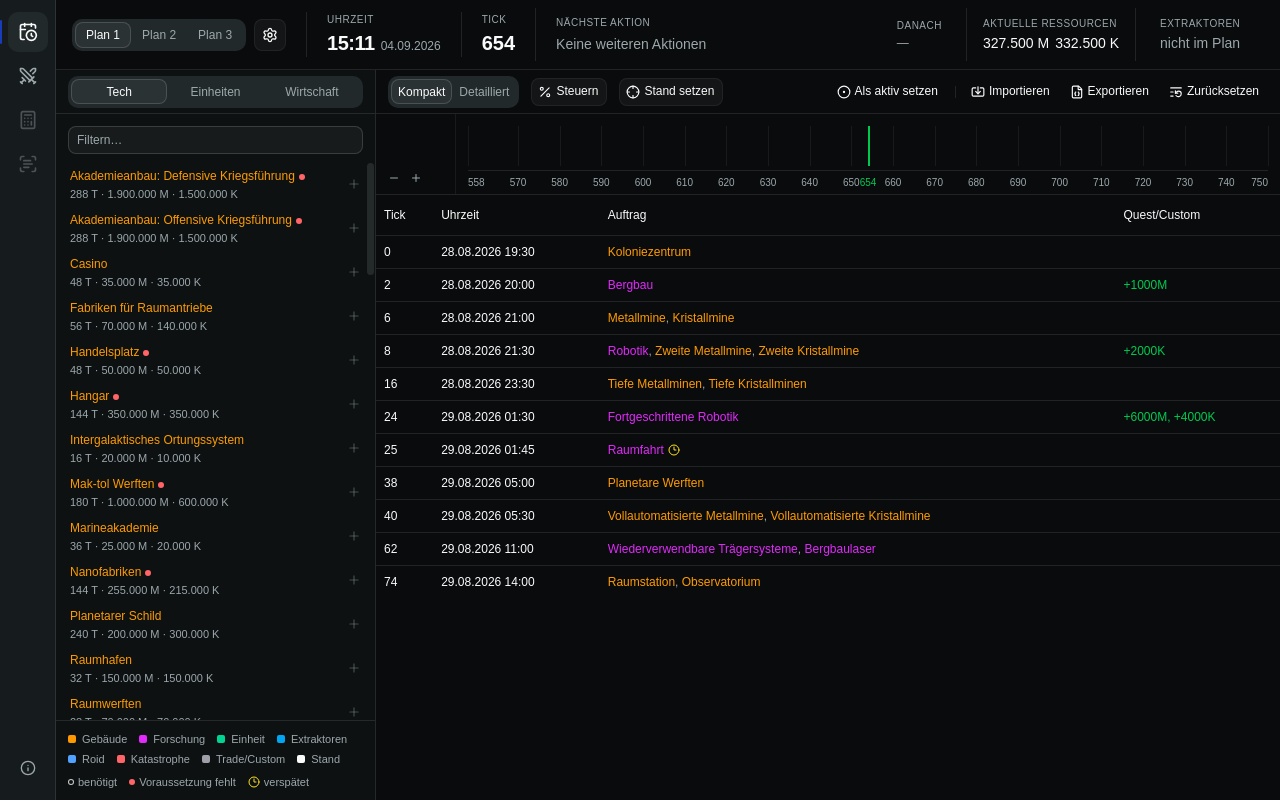
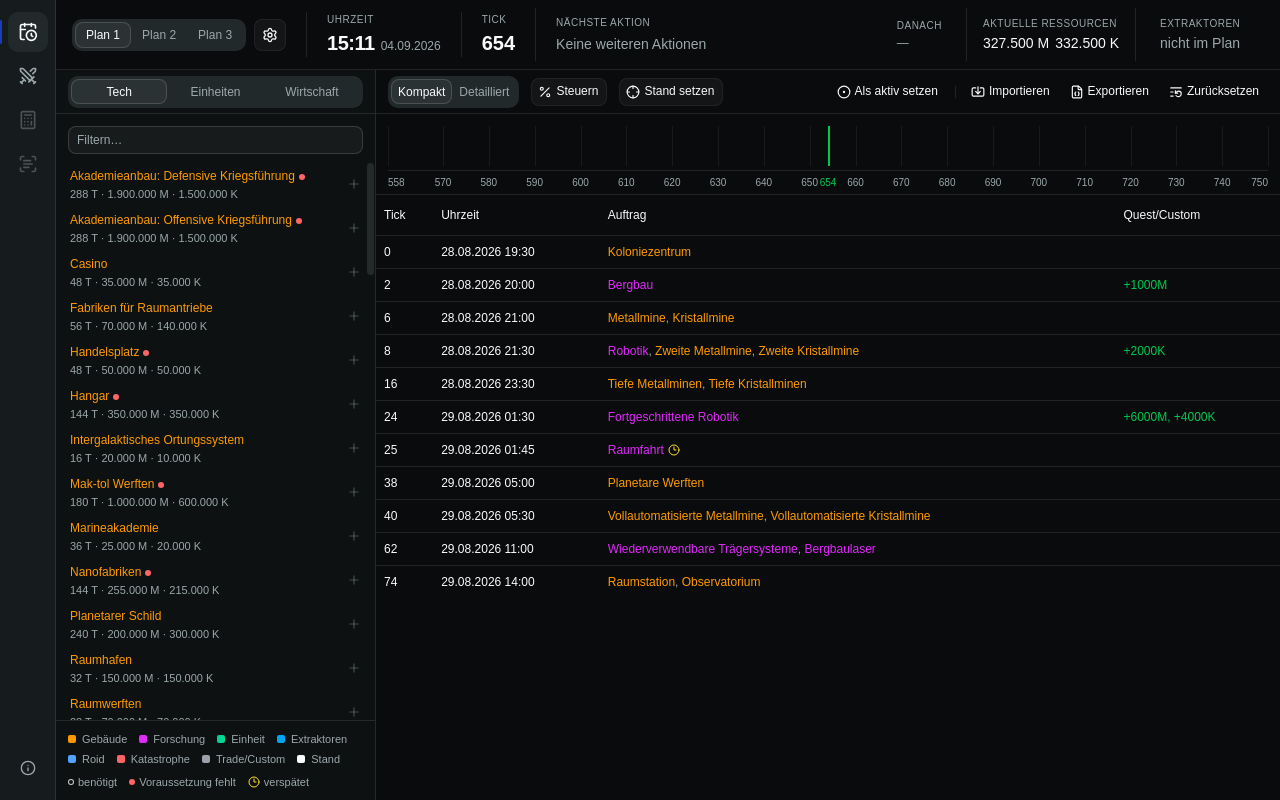
Before and after one commit to k4in/gn_tools, a React (Vite) app: page / in a window 1280 px wide. Built offline with nearby package versions, Linux system fonts and the light colour scheme; a web font is replaced by a local one.

Commit message:
Remove timeline zoom and lane labels, fix viewport at 192 ticks

```diff
--- a/src/components/overview/timeline.tsx
+++ b/src/components/overview/timeline.tsx
@@ -1,5 +1,4 @@
-import { useEffect, useRef, useState } from "react";
-import { Minus, Plus } from "lucide-react";
+import { useEffect, useRef } from "react";
 import {
   Tooltip,
   TooltipContent,
@@ -9,15 +8,8 @@ import { StatusDot } from "@/components/sidebar/status-dot";
 import { type Job, type JobKind, type TickSnapshot } from "@/lib/calculateFastestWayToGoal";
 import { cn } from "@/lib/utils/cn";
 
-/** Zoomstufen: sichtbare Breite der Timeline in Ticks (Viewport). */
-const TIMELINE_ZOOM_LEVELS = [48, 96, 192, 384] as const;
-const DEFAULT_ZOOM_INDEX = 2;
-
-const LANE_LABELS: Record<TimelineLane, string> = {
-  tech: "Tech",
-  fleet: "Flotte",
-  econ: "Wirtschaft",
-};
+/** Sichtbare Breite der Timeline in Ticks (Viewport): 2 Tage bei 15-Minuten-Ticks. */
+const TIMELINE_VIEWPORT_TICKS = 192;
 
 export type TimelineProps = {
   steps: Job[];
@@ -100,10 +92,8 @@ export function Timeline({
   onInspectTick,
 }: TimelineProps) {
   const xScrollRef = useRef<HTMLDivElement>(null);
-  const [zoomIndex, setZoomIndex] = useState(DEFAULT_ZOOM_INDEX);
-  const viewportTicks = TIMELINE_ZOOM_LEVELS[zoomIndex];
   const rangeStart = Math.max(0, historyStartTick);
-  const domainLength = Math.max(maxTick - rangeStart, viewportTicks);
+  const domainLength = Math.max(maxTick - rangeStart, TIMELINE_VIEWPORT_TICKS);
   const domainEnd = rangeStart + domainLength;
 
   useEffect(() => {
@@ -121,9 +111,9 @@ export function Timeline({
       );
     });
     return () => cancelAnimationFrame(id);
-    // Nur beim Öffnen des Tabs / Wechsel des Verlaufsfensters / Zoom.
+    // Nur beim Öffnen des Tabs / Wechsel des Verlaufsfensters.
     // eslint-disable-next-line react-hooks/exhaustive-deps
-  }, [isActive, historyStartTick, viewportTicks]);
+  }, [isActive, historyStartTick]);
   if (!hasPlan) {
     return <p className="p-4 text-sm text-muted-foreground">Kein Plan berechenbar.</p>;
   }
@@ -193,30 +183,25 @@ export function Timeline({
     "tech",
     "fleet",
     "econ",
-  ] as const)
-    .map((lane) => ({ lane, rows: packRows(byLane[lane]) }))
-    .filter(({ rows }) => rows.length > 0);
+  ] as const).map((lane) => packRows(byLane[lane])).filter((rows) => rows.length > 0);
 
   const rowHeight = 32;
   const laneGap = 10;
   const packedRows: { jobs: Job[]; top: number }[] = [];
   const separators: number[] = [];
-  const laneBlocks: { lane: TimelineLane; top: number; height: number }[] = [];
   let cursor = 4;
-  laneRows.forEach(({ lane, rows }, laneIndex) => {
+  laneRows.forEach((rows, laneIndex) => {
     if (laneIndex > 0) {
       separators.push(cursor - 4 + laneGap / 2);
       cursor += laneGap;
     }
-    const laneTop = cursor;
     for (const jobs of rows) {
       packedRows.push({ jobs, top: cursor });
       cursor += rowHeight;
     }
-    laneBlocks.push({ lane, top: laneTop, height: cursor - laneTop - 8 });
   });
   const trackHeight = Math.max(cursor + 4, rowHeight + 8);
-  const step = viewportTicks <= 96 ? 5 : viewportTicks >= 384 ? 20 : 10;
+  const step = 10;
   // Randmarken nicht direkt neben eine Rastermarke setzen, sonst überlappen die Zahlen.
   const minGap = step / 2;
   const markers: number[] = [rangeStart];
@@ -233,47 +218,11 @@ export function Timeline({
   const xPct = (tick: number) => ((tick - rangeStart) / domainLength) * 100;
 
   return (
-    <div className="flex">
-      <div className="relative flex w-20 shrink-0 flex-col border-r border-border/60 pt-3 pb-2">
-        <div className="relative" style={{ height: trackHeight }}>
-          {laneBlocks.map((block) => (
-            <span
-              key={block.lane}
-              className="absolute inset-x-0 flex items-center px-3 text-[10px] font-medium tracking-wider text-muted-foreground uppercase"
-              style={{ top: block.top, height: block.height }}
-            >
-              {LANE_LABELS[block.lane]}
-            </span>
-          ))}
-        </div>
-        <div className="mt-1 flex h-4 items-center gap-0.5 px-2">
-          <button
-            type="button"
-            aria-label="Timeline verkleinern"
-            title="Verkleinern"
-            disabled={zoomIndex === TIMELINE_ZOOM_LEVELS.length - 1}
-            onClick={() => setZoomIndex((i) => Math.min(i + 1, TIMELINE_ZOOM_LEVELS.length - 1))}
-            className="flex size-5 items-center justify-center rounded-sm text-muted-foreground hover:bg-muted hover:text-foreground disabled:pointer-events-none disabled:opacity-30"
-          >
-            <Minus className="size-3" />
-          </button>
-          <button
-            type="button"
-            aria-label="Timeline vergrößern"
-            title="Vergrößern"
-            disabled={zoomIndex === 0}
-            onClick={() => setZoomIndex((i) => Math.max(i - 1, 0))}
-            className="flex size-5 items-center justify-center rounded-sm text-muted-foreground hover:bg-muted hover:text-foreground disabled:pointer-events-none disabled:opacity-30"
-          >
-            <Plus className="size-3" />
-          </button>
-        </div>
-      </div>
-    <div ref={xScrollRef} className="min-w-0 flex-1 overflow-x-auto px-3 pt-3 pb-2">
+    <div ref={xScrollRef} className="overflow-x-auto px-3 pt-3 pb-2">
       <div
             className="relative cursor-crosshair"
             style={{
-              width: `calc(100% * ${domainLength} / ${viewportTicks})`,
+              width: `calc(100% * ${domainLength} / ${TIMELINE_VIEWPORT_TICKS})`,
             }}
             onClick={(event) => {
               if (!onInspectTick) return;
@@ -469,6 +418,5 @@ export function Timeline({
             </div>
           </div>
     </div>
-    </div>
   );
 }
```
